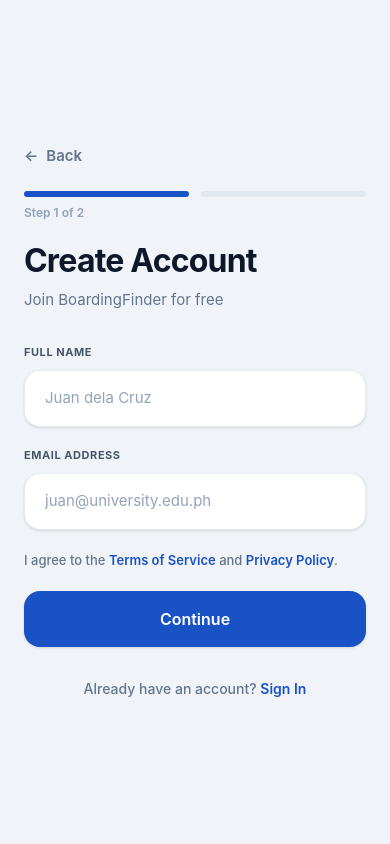
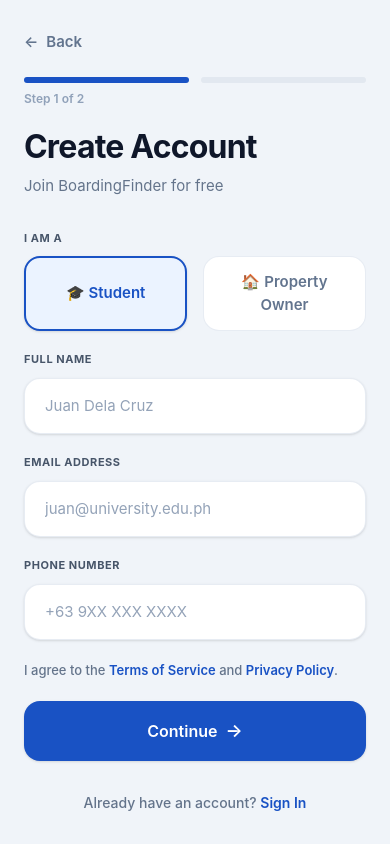
Before and after one commit to fazilmuhammad20020719-ai/boarding_finder-Front-end, a React app: page /register in a window 390 px wide. Built offline with nearby package versions, Linux system fonts and the light colour scheme; the HTML template or start-up script is replaced by a standard one.

Commit message:
Implement I AM A role selector, phone number field, and conditional Step 2 flows for Student vs Owner registration

```diff
--- a/src/pages/Register.jsx
+++ b/src/pages/Register.jsx
@@ -4,19 +4,32 @@
 
 const RegisterPage = () => {
   const [step, setStep] = useState(1);
+  const [role, setRole] = useState('student'); // 'student' or 'owner'
+
+  // Step 1 Fields
   const [name, setName] = useState('');
   const [email, setEmail] = useState('');
+  const [phone, setPhone] = useState('');
+
+  // Step 2 Fields (Student)
   const [university, setUniversity] = useState('');
   const [course, setCourse] = useState('');
   const [studentId, setStudentId] = useState('');
+
+  // Step 2 Fields (Property Owner)
+  const [propertyName, setPropertyName] = useState('');
+  const [propertyAddress, setPropertyAddress] = useState('');
+
+  // Common Fields
   const [password, setPassword] = useState('');
   const [confirmPassword, setConfirmPassword] = useState('');
+
   const navigate = useNavigate();
 
   const handleNextOrRegister = (e) => {
     e.preventDefault();
     if (step === 1) {
-      if (name && email) {
+      if (name && email && phone) {
         setStep(2);
       } else {
         alert('Please fill all fields');
@@ -26,11 +39,22 @@
         alert('Passwords do not match');
         return;
       }
+
+      // Validation based on role
+      if (role === 'student') {
         if (university && course && studentId && password) {
           alert('Account created successfully! Please login.');
           navigate('/login');
         } else {
           alert('Please fill all fields');
+        }
+      } else {
+        if (propertyName && propertyAddress && password) {
+          alert('Account created successfully! Please login.');
+          navigate('/login');
+        } else {
+          alert('Please fill all fields');
+        }
       }
     }
   };
@@ -104,6 +128,37 @@
           <form onSubmit={handleNextOrRegister} className="w-full">
             {step === 1 ? (
               <div className="space-y-5">
+                {/* Role Selector */}
+                <div>
+                  <label className="block text-[11px] font-bold text-[#475569] tracking-wider mb-2.5 uppercase">
+                    I Am A
+                  </label>
+                  <div className="grid grid-cols-2 gap-4">
+                    <button
+                      type="button"
+                      onClick={() => setRole('student')}
+                      className={`py-3.5 px-5 rounded-[16px] border font-semibold flex items-center justify-center gap-2 text-[15px] transition-all duration-200 ${
+                        role === 'student'
+                          ? 'border-2 border-[#1952c4] bg-[#ebf3ff] text-[#1952c4] shadow-sm'
+                          : 'border border-[#e2e8f0]/80 bg-white hover:bg-slate-50 text-slate-500'
+                      }`}
+                    >
+                      🎓 Student
+                    </button>
+                    <button
+                      type="button"
+                      onClick={() => setRole('owner')}
+                      className={`py-3.5 px-5 rounded-[16px] border font-semibold flex items-center justify-center gap-2 text-[15px] transition-all duration-200 ${
+                        role === 'owner'
+                          ? 'border-2 border-[#1952c4] bg-[#ebf3ff] text-[#1952c4] shadow-sm'
+                          : 'border border-[#e2e8f0]/80 bg-white hover:bg-slate-50 text-slate-500'
+                      }`}
+                    >
+                      🏠 Property Owner
+                    </button>
+                  </div>
+                </div>
+
                 {/* Full Name */}
                 <div>
                   <label className="block text-[11px] font-bold text-[#475569] tracking-wider mb-2.5 uppercase">
@@ -113,7 +168,7 @@
                     type="text"
                     value={name}
                     onChange={(e) => setName(e.target.value)}
-                    placeholder="Juan dela Cruz"
+                    placeholder="Juan Dela Cruz"
                     className="w-full px-5 py-4 rounded-[16px] bg-white border border-[#e2e8f0]/80 shadow-sm text-slate-800 placeholder-[#94a3b8] focus:outline-none focus:ring-2 focus:ring-[#1952c4]/20 focus:border-[#1952c4] transition-all text-[15px]"
                     required
                   />
@@ -133,9 +188,26 @@
                     required
                   />
                 </div>
+
+                {/* Phone Number */}
+                <div>
+                  <label className="block text-[11px] font-bold text-[#475569] tracking-wider mb-2.5 uppercase">
+                    Phone Number
+                  </label>
+                  <input
+                    type="tel"
+                    value={phone}
+                    onChange={(e) => setPhone(e.target.value)}
+                    placeholder="+63 9XX XXX XXXX"
+                    className="w-full px-5 py-4 rounded-[16px] bg-white border border-[#e2e8f0]/80 shadow-sm text-slate-800 placeholder-[#94a3b8] focus:outline-none focus:ring-2 focus:ring-[#1952c4]/20 focus:border-[#1952c4] transition-all text-[15px]"
+                    required
+                  />
+                </div>
               </div>
             ) : (
               <div className="space-y-5">
+                {role === 'student' ? (
+                  <>
                     {/* University */}
                     <div>
                       <label className="block text-[11px] font-bold text-[#475569] tracking-wider mb-2.5 uppercase">
@@ -180,6 +252,40 @@
                         required
                       />
                     </div>
+                  </>
+                ) : (
+                  <>
+                    {/* Property Name */}
+                    <div>
+                      <label className="block text-[11px] font-bold text-[#475569] tracking-wider mb-2.5 uppercase">
+                        Property Name
+                      </label>
+                      <input
+                        type="text"
+                        value={propertyName}
+                        onChange={(e) => setPropertyName(e.target.value)}
+                        placeholder="Diliman Boarding House"
+                        className="w-full px-5 py-4 rounded-[16px] bg-white border border-[#e2e8f0]/80 shadow-sm text-slate-800 placeholder-[#94a3b8] focus:outline-none focus:ring-2 focus:ring-[#1952c4]/20 focus:border-[#1952c4] transition-all text-[15px]"
+                        required
+                      />
+                    </div>
+
+                    {/* Property Address */}
+                    <div>
+                      <label className="block text-[11px] font-bold text-[#475569] tracking-wider mb-2.5 uppercase">
+                        Property Address
+                      </label>
+                      <input
+                        type="text"
+                        value={propertyAddress}
+                        onChange={(e) => setPropertyAddress(e.target.value)}
+                        placeholder="123 Katipunan Ave, Quezon City"
+                        className="w-full px-5 py-4 rounded-[16px] bg-white border border-[#e2e8f0]/80 shadow-sm text-slate-800 placeholder-[#94a3b8] focus:outline-none focus:ring-2 focus:ring-[#1952c4]/20 focus:border-[#1952c4] transition-all text-[15px]"
+                        required
+                      />
+                    </div>
+                  </>
+                )}
 
                 {/* Password */}
                 <div>
@@ -221,9 +327,15 @@
             {/* Submit Button */}
             <button
               type="submit"
-              className="w-full py-4 bg-[#1952c4] hover:bg-[#1546a8] text-white font-semibold rounded-[16px] transition-colors text-base shadow-sm font-medium"
+              className="w-full py-4 bg-[#1952c4] hover:bg-[#1546a8] text-white font-semibold rounded-[16px] transition-colors text-base shadow-sm font-medium flex items-center justify-center gap-2"
             >
-              {step === 1 ? 'Continue' : 'Create Account'}
+              {step === 1 ? (
+                <>
+                  Continue <span className="text-lg">→</span>
+                </>
+              ) : (
+                'Create Account'
+              )}
             </button>
           </form>
 
```
Lines whose indentation alone changed are shown as unchanged.
